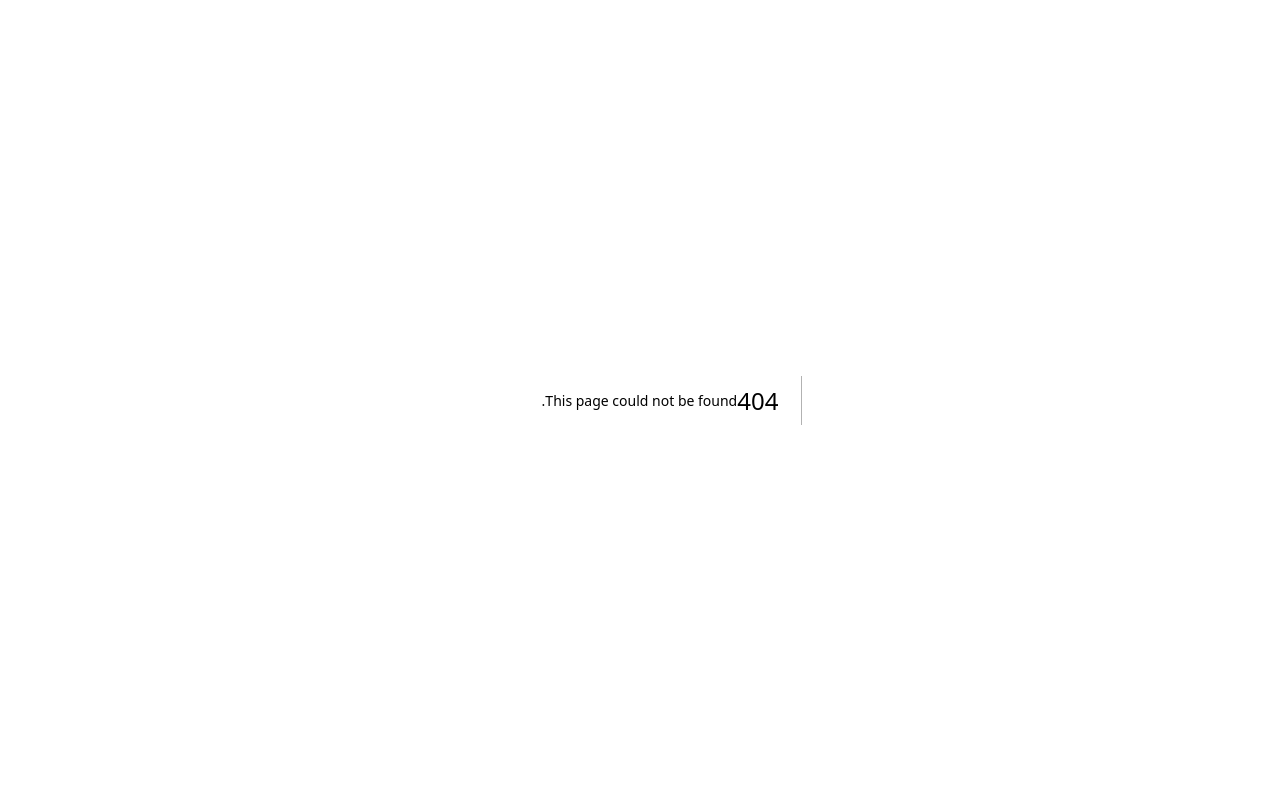
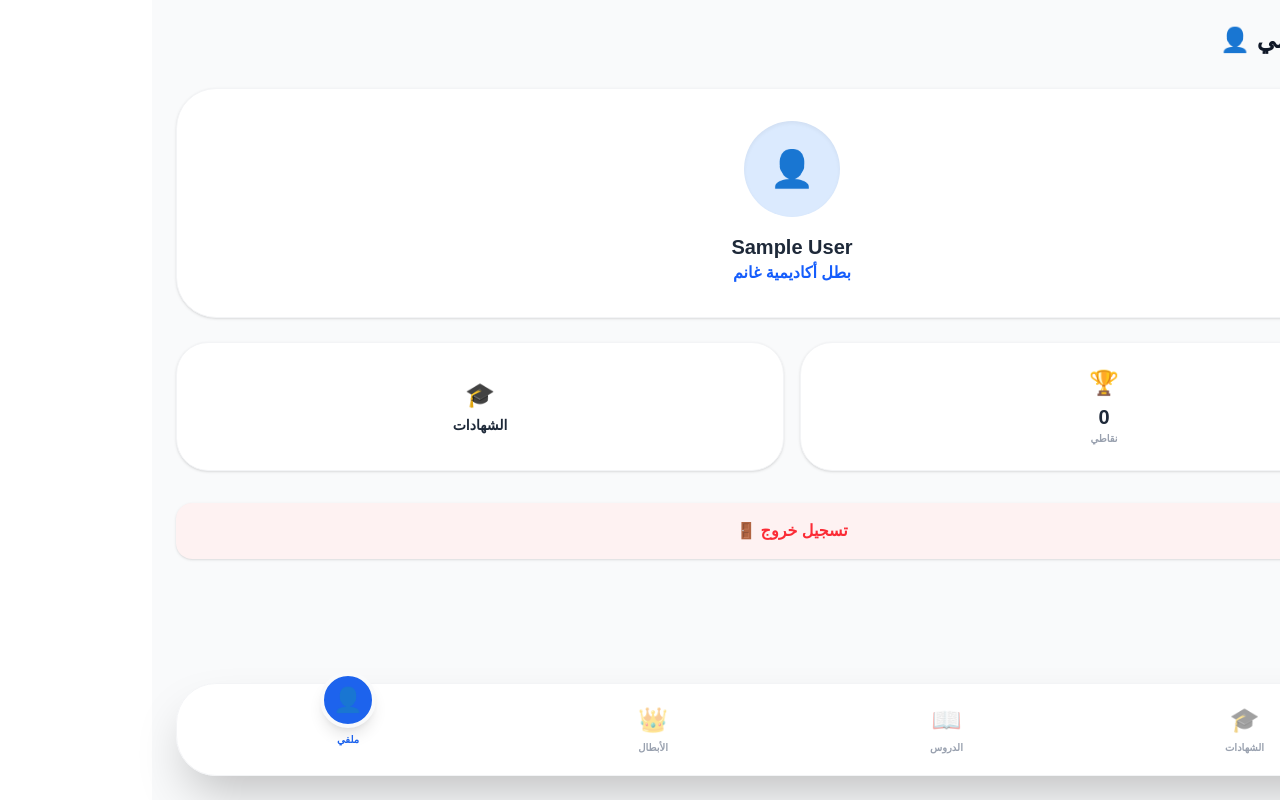
Before and after one commit to mhmedghanem225-dot/Mohamed-Ghanem-platform, a Next.js app: page /profile in a window 1280 px wide. Before the commit this address had no page. Built offline with nearby package versions, Linux system fonts and the light colour scheme; sample sign-in values are in the browser's storage.

Commit message:
final: lessons page with profile navigation and cleaned UI

```diff
--- a/app/lessons/page.tsx
+++ b/app/lessons/page.tsx
@@ -45,9 +45,16 @@ function LessonsContent() {
 
   return (
     <div className="min-h-screen bg-gray-50 pb-32" dir="rtl">
+      {/* Header القسم العلوي */}
       <div className="bg-[#1D63ED] pt-10 pb-20 px-6 rounded-b-[3.5rem] shadow-xl relative overflow-hidden text-right">
         <div className="flex justify-between items-center relative z-10 mb-6">
-          <button onClick={() => { localStorage.removeItem("ghanem_session"); router.replace("/"); }} className="bg-white/20 backdrop-blur-md text-white px-4 py-2 rounded-xl font-bold text-sm hover:bg-white/30 transition-all">خروج 🚪</button>
+          {/* أيقونة الملف الشخصي الجديدة التي تنقل الطالب لصفحته */}
+          <button
+            onClick={() => router.push('/profile')}
+            className="w-12 h-12 bg-white/20 backdrop-blur-md rounded-full flex items-center justify-center text-xl border border-white/30 active:scale-90 transition-all shadow-lg"
+          >
+            👤
+          </button>
           <div className="w-12 h-12 bg-white rounded-full p-1 shadow-lg border-2 border-blue-400 overflow-hidden">
             <Image src="/logo.png" alt="Logo" width={48} height={48} className="rounded-full object-contain" priority />
           </div>
@@ -58,7 +65,7 @@ function LessonsContent() {
             <p className="text-blue-100 font-bold text-sm mb-1">أهلاً بك، {studentName} 👋</p>
             <h1 className="text-3xl font-black mb-1">{grade}</h1>
             <div className="flex gap-2 mt-4">
-               <button onClick={() => router.push('/leaderboard')} className="bg-[#FFC107] text-[#5D4037] px-4 py-2 rounded-2xl font-black text-[10px] shadow-lg active:scale-95 hover:brightness-110 transition-all">👑 لوحة الشرف</button>
+               <button onClick={() => router.push('/leaderboard')} className="bg-[#FFC107] text-[#5D4037] px-4 py-2 rounded-2xl font-black text-[10px] shadow-lg active:scale-95 transition-all">👑 لوحة الشرف</button>
             </div>
           </div>
 
@@ -70,16 +77,17 @@ function LessonsContent() {
         <div className="absolute -left-10 -bottom-10 w-40 h-40 bg-white/10 rounded-full blur-3xl"></div>
       </div>
 
+      {/* قائمة الدروس */}
       <div className="max-w-md mx-auto px-4 mt-[-40px] relative z-20">
         {loading ? (
           <div className="bg-white p-10 rounded-[2.5rem] shadow-xl text-center font-bold text-blue-600 animate-pulse text-sm">جاري جلب دروسك...</div>
         ) : (
           <div className="space-y-4">
             {lessons.map((lesson, idx) => (
-              <div key={idx} className="bg-white p-6 rounded-[2.5rem] shadow-sm border border-gray-100 flex flex-col gap-4 text-right transform transition-all duration-300 hover:shadow-md">
+              <div key={idx} className="bg-white p-6 rounded-[2.5rem] shadow-sm border border-gray-100 flex flex-col gap-4 text-right transform transition-all active:scale-[0.99]">
                 <div className="flex items-center justify-between">
                   <div className="flex items-center gap-4">
-                    <div className="w-14 h-14 bg-blue-50 rounded-2xl flex items-center justify-center text-3xl">📺</div>
+                    <div className="w-14 h-14 bg-blue-50 rounded-2xl flex items-center justify-center text-3xl shadow-inner">📺</div>
                     <div>
                       <h3 className="font-bold text-gray-800 text-lg leading-tight mb-1">{lesson.title}</h3>
                       <span className="text-[10px] font-bold text-gray-400">⏱️ {lesson.duration}</span>
@@ -91,13 +99,13 @@ function LessonsContent() {
                   {lesson.keywords && (
                     <button
                       onClick={() => router.push(`/flashcards?title=${encodeURIComponent(lesson.title)}&grade=${encodeURIComponent(grade)}`)}
-                      className="flex-1 bg-indigo-600 text-white py-3 rounded-2xl text-center text-[11px] font-black shadow-md active:scale-95 hover:bg-indigo-700 transition-all"
+                      className="flex-1 bg-indigo-600 text-white py-3 rounded-2xl text-center text-[11px] font-black shadow-md active:scale-95 transition-all"
                     >
                       🧠 تحدي الكلمات
                     </button>
                   )}
                   {lesson.pdf && (
-                    <a href={lesson.pdf} target="_blank" className="flex-1 bg-[#E8F5E9] text-[#2E7D32] py-3 rounded-2xl text-center text-[11px] font-black border border-green-100 flex items-center justify-center active:scale-95 transition-all">📄 ملخص الدرس</a>
+                    <a href={lesson.pdf} target="_blank" className="flex-1 bg-[#E8F5E9] text-[#2E7D32] py-3 rounded-2xl text-center text-[11px] font-black border border-green-100 flex items-center justify-center active:scale-95">📄 ملخص الدرس</a>
                   )}
                 </div>
               </div>
@@ -106,18 +114,18 @@ function LessonsContent() {
         )}
       </div>
 
-      {/* الـ Navigation Bar - تم استخدام CSS Transition لسلاسة الضغط */}
+      {/* Navigation Bar شريط التنقل السفلي الموحد */}
       <div className="fixed bottom-6 left-6 right-6 bg-white/90 backdrop-blur-md p-3 rounded-[2.5rem] shadow-2xl border border-gray-100 flex justify-around items-center z-50">
         <button
           onClick={() => router.push('/achievements')}
           className="flex flex-col items-center gap-1 p-2 active:scale-75 transition-all duration-200"
         >
-          <span className="text-2xl">🎓</span>
+          <span className="text-2xl opacity-60">🎓</span>
           <span className="text-[10px] font-black text-gray-400">الشهادات</span>
         </button>
 
-        <button className="flex flex-col items-center gap-1 p-2 active:scale-95 transition-all">
-          <div className="bg-[#1D63ED] text-white w-14 h-14 flex items-center justify-center rounded-full shadow-lg -mt-10 border-4 border-gray-50">
+        <button className="flex flex-col items-center gap-1 p-2">
+          <div className="bg-[#1D63ED] text-white w-14 h-14 flex items-center justify-center rounded-full shadow-lg -mt-10 border-4 border-gray-50 transition-all">
             <span className="text-2xl">📖</span>
           </div>
           <span className="text-[10px] font-black text-[#1D63ED]">الدروس</span>
@@ -127,8 +135,16 @@ function LessonsContent() {
           onClick={() => router.push('/leaderboard')}
           className="flex flex-col items-center gap-1 p-2 active:scale-75 transition-all duration-200"
         >
-          <span className="text-2xl">👑</span>
+          <span className="text-2xl opacity-60">👑</span>
           <span className="text-[10px] font-black text-gray-400">الأبطال</span>
+        </button>
+
+        <button
+          onClick={() => router.push('/profile')}
+          className="flex flex-col items-center gap-1 p-2 active:scale-75 transition-all duration-200"
+        >
+          <span className="text-2xl opacity-60">👤</span>
+          <span className="text-[10px] font-black text-gray-400">ملفي</span>
         </button>
       </div>
 
--- /dev/null
+++ b/app/profile/page.tsx
@@ -0,0 +1,72 @@
+"use client";
+import { useRouter } from "next/navigation";
+import { useEffect, useState } from "react";
+
+export default function ProfilePage() {
+  const router = useRouter();
+  const [name, setName] = useState("");
+  const [points, setPoints] = useState(0);
+
+  useEffect(() => {
+    const savedSession = localStorage.getItem("ghanem_session");
+    if (!savedSession) { router.replace("/"); return; }
+    const userData = JSON.parse(savedSession);
+    setName(userData.name);
+    setPoints(parseInt(localStorage.getItem("ghanem_points") || "0"));
+  }, [router]);
+
+  return (
+    <div className="min-h-screen bg-gray-50 p-6 text-right pb-32" dir="rtl">
+      <h1 className="text-2xl font-black text-gray-900 mb-8">ملفي الشخصي 👤</h1>
+
+      <div className="bg-white rounded-[2.5rem] p-8 shadow-sm border border-gray-100 text-center mb-6">
+        <div className="w-24 h-24 bg-blue-100 rounded-full mx-auto mb-4 flex items-center justify-center text-4xl shadow-inner">
+          👤
+        </div>
+        <h2 className="text-xl font-black text-gray-800">{name}</h2>
+        <p className="text-blue-600 font-bold">بطل أكاديمية غانم</p>
+      </div>
+
+      <div className="grid grid-cols-2 gap-4 mb-8">
+        <div className="bg-white p-6 rounded-[2rem] shadow-sm border border-gray-100 text-center">
+          <p className="text-2xl mb-1">🏆</p>
+          <p className="text-xl font-black text-gray-800">{points}</p>
+          <p className="text-[10px] text-gray-400 font-bold">نقاطي</p>
+        </div>
+        <button onClick={() => router.push('/achievements')} className="bg-white p-6 rounded-[2rem] shadow-sm border border-gray-100 text-center active:scale-95 transition-all">
+          <p className="text-2xl mb-1">🎓</p>
+          <p className="text-sm font-black text-gray-800">الشهادات</p>
+        </button>
+      </div>
+
+      <button
+        onClick={() => { localStorage.removeItem("ghanem_session"); router.replace("/"); }}
+        className="w-full bg-red-50 text-red-500 py-4 rounded-2xl font-black shadow-sm active:scale-95 transition-all flex items-center justify-center gap-2"
+      >
+        تسجيل خروج 🚪
+      </button>
+
+      {/* الـ Navigation Bar الثابت (سنضعه في كل الصفحات) */}
+      <div className="fixed bottom-6 left-6 right-6 bg-white/90 backdrop-blur-md p-3 rounded-[2.5rem] shadow-2xl border border-gray-100 flex justify-around items-center z-50">
+        <button onClick={() => router.push('/achievements')} className="flex flex-col items-center gap-1 p-2 active:scale-75 transition-all">
+          <span className="text-2xl opacity-50">🎓</span>
+          <span className="text-[10px] font-black text-gray-400">الشهادات</span>
+        </button>
+        <button onClick={() => router.back()} className="flex flex-col items-center gap-1 p-2 active:scale-75 transition-all">
+          <span className="text-2xl opacity-50">📖</span>
+          <span className="text-[10px] font-black text-gray-400">الدروس</span>
+        </button>
+        <button onClick={() => router.push('/leaderboard')} className="flex flex-col items-center gap-1 p-2 active:scale-75 transition-all">
+          <span className="text-2xl opacity-50">👑</span>
+          <span className="text-[10px] font-black text-gray-400">الأبطال</span>
+        </button>
+        <button className="flex flex-col items-center gap-1 p-2">
+           <div className="bg-[#1D63ED] text-white w-14 h-14 flex items-center justify-center rounded-full shadow-lg -mt-10 border-4 border-gray-50">
+            <span className="text-2xl">👤</span>
+          </div>
+          <span className="text-[10px] font-black text-[#1D63ED]">ملفي</span>
+        </button>
+      </div>
+    </div>
+  );
+}
```
